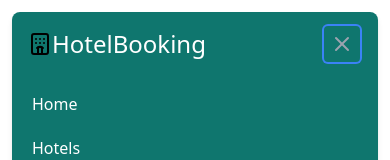
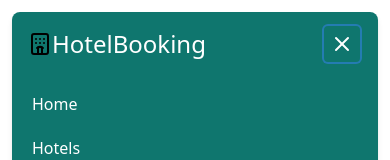
Before and after one commit to Ragnar20-03/Hotel_Listing, a React (Vite) app in the folder frontend/: page / in a window 390 px wide. Both pictures are taken after a click on the button "Open main menu". Shown: the top 160 px of the page. Built offline with nearby package versions, Linux system fonts and the light colour scheme.

Commit message:
Checkpoint : Navbar

```diff
--- a/frontend/src/components/User/NavBar.tsx
+++ b/frontend/src/components/User/NavBar.tsx
@@ -103,16 +103,22 @@ export default function Navbar() {
             </div>
           </div>
 
-          <div className="flex md:hidden">
+          <div className="flex md:hidden ">
             <button
               onClick={() => setIsMobileMenuOpen(!isMobileMenuOpen)}
-              className="inline-flex items-center justify-center p-2 rounded-md text-gray-400 hover:text-gray-500 hover:bg-gray-100 focus:outline-none focus:ring-2 focus:ring-inset focus:ring-blue-500"
+              className="inline-flex items-center justify-center p-2 rounded-md text-gray-400 hover:text-gray-500 hover:bg-gray-100 focus:outline-none focus:ring-2 focus:ring-inset "
             >
               <span className="sr-only">Open main menu</span>
               {isMobileMenuOpen ? (
-                <X className="block h-6 w-6" aria-hidden="true" />
+                <X
+                  className="block h-6 w-6 text-white hover:text-black "
+                  aria-hidden="true"
+                />
               ) : (
-                <Menu className="block h-6 w-6" aria-hidden="true" />
+                <Menu
+                  className="block h-6 w-6 text-white hover:text-black"
+                  aria-hidden="true"
+                />
               )}
             </button>
           </div>
```
